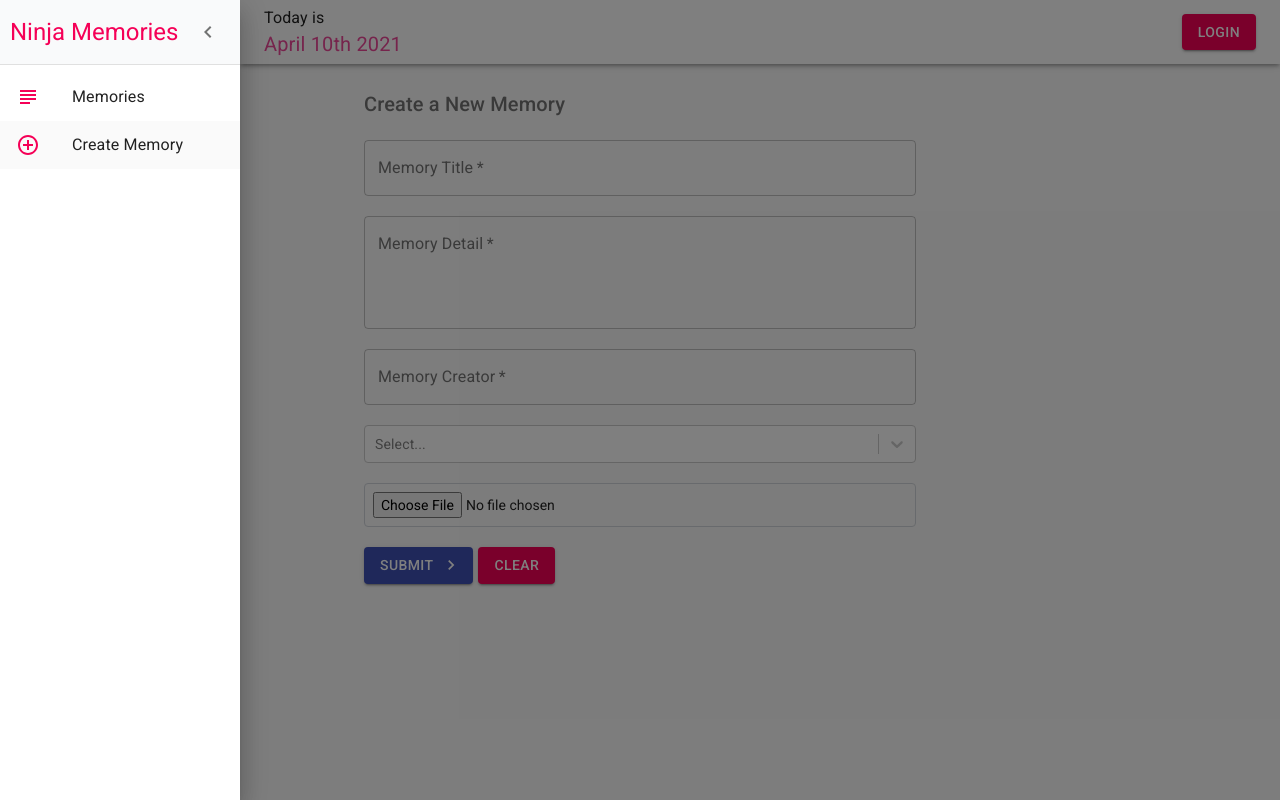
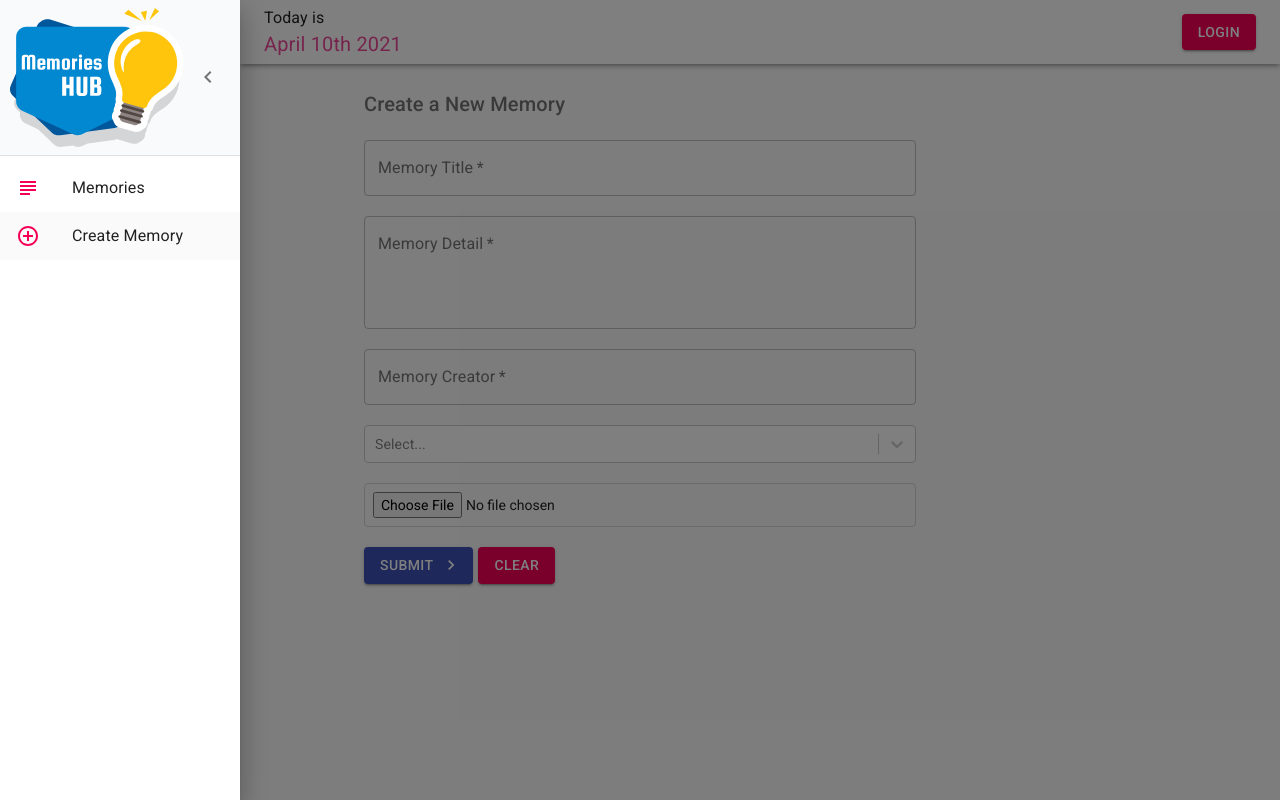
Before and after one commit to mubashirimtiaz/memories-app, a React (Create React App) app: page /create in a window 1280 px wide. Both pictures are taken after a click on the button "open drawer". Built offline with nearby package versions, Linux system fonts and the light colour scheme; no server answers.

Commit message:
added logo in side bar

```diff
--- a/src/components/form/Create.component.jsx
+++ b/src/components/form/Create.component.jsx
@@ -111,7 +111,7 @@ const Create = ({ refetch }) => {
         : dispatch(
             updateMemory({
               id: state._id,
-              selectedFile: state.selectedFile,
+              selectedFile,
               createdAt: state.createdAt,
               title,
               message,
--- a/src/components/layout/Layout.component.jsx
+++ b/src/components/layout/Layout.component.jsx
@@ -9,7 +9,7 @@ import ChevronRightIcon from "@material-ui/icons/ChevronRight";
 import ListItem from "@material-ui/core/ListItem";
 import ListItemText from "@material-ui/core/ListItemText";
 import Divider from "@material-ui/core/Divider";
-import Typography from "@material-ui/core/Typography";
+// import Typography from "@material-ui/core/Typography";
 import ListItemIcon from "@material-ui/core/ListItemIcon";
 import { AddCircleOutlineOutlined, SubjectOutlined } from "@material-ui/icons";
 import IconButton from "@material-ui/core/IconButton";
@@ -106,9 +106,12 @@ export default function Layout({ children }) {
           onClick={handleDrawerOpen}
           onKeyDown={handleDrawerOpen}
         >
-          <Typography variant="h5" component="h1" color="secondary" noWrap>
+          {/* <Typography variant="h5" component="h1" color="secondary" noWrap>
             Ninja Memories
-          </Typography>
+          </Typography> */}
+          <div className="my-2">
+            <img src="/memory.svg" alt="memory" />
+          </div>
           <IconButton onClick={handleDrawerOpen}>
             {theme.direction === "ltr" ? (
               <ChevronLeftIcon />
```
